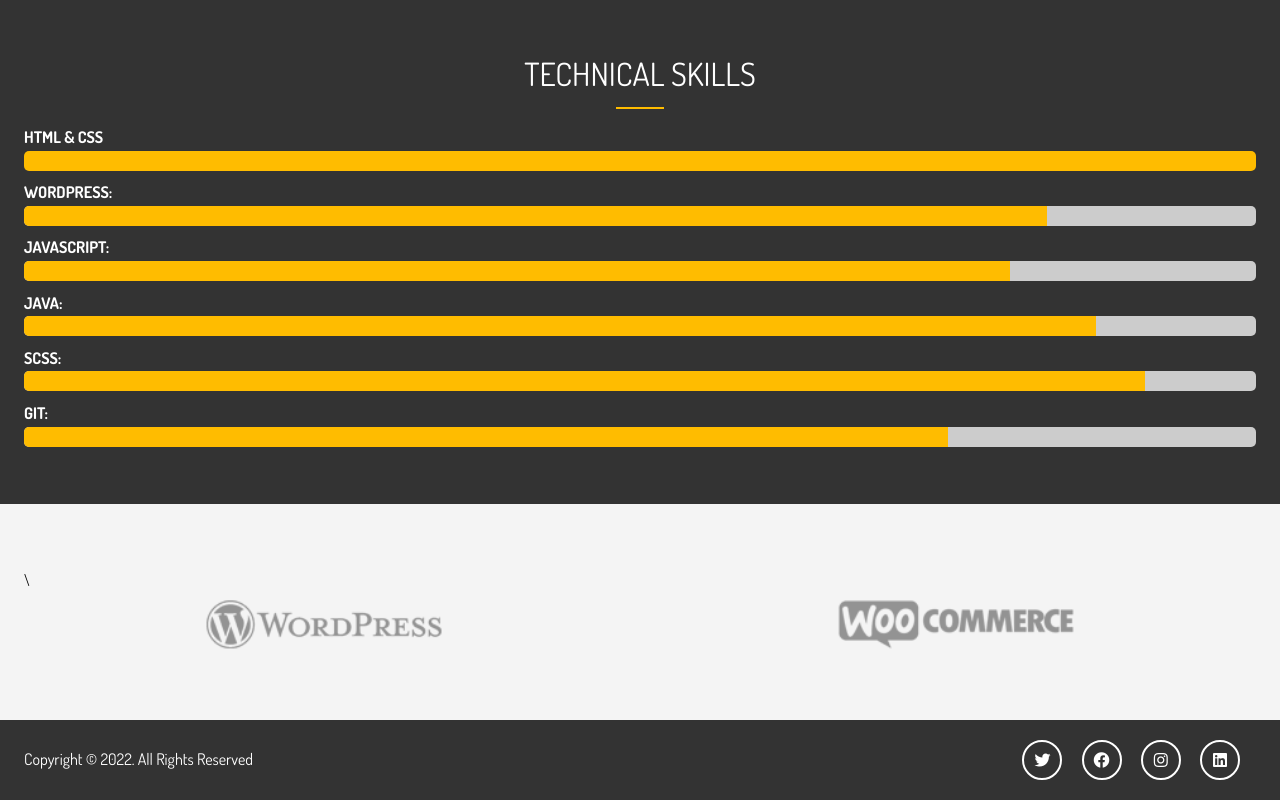
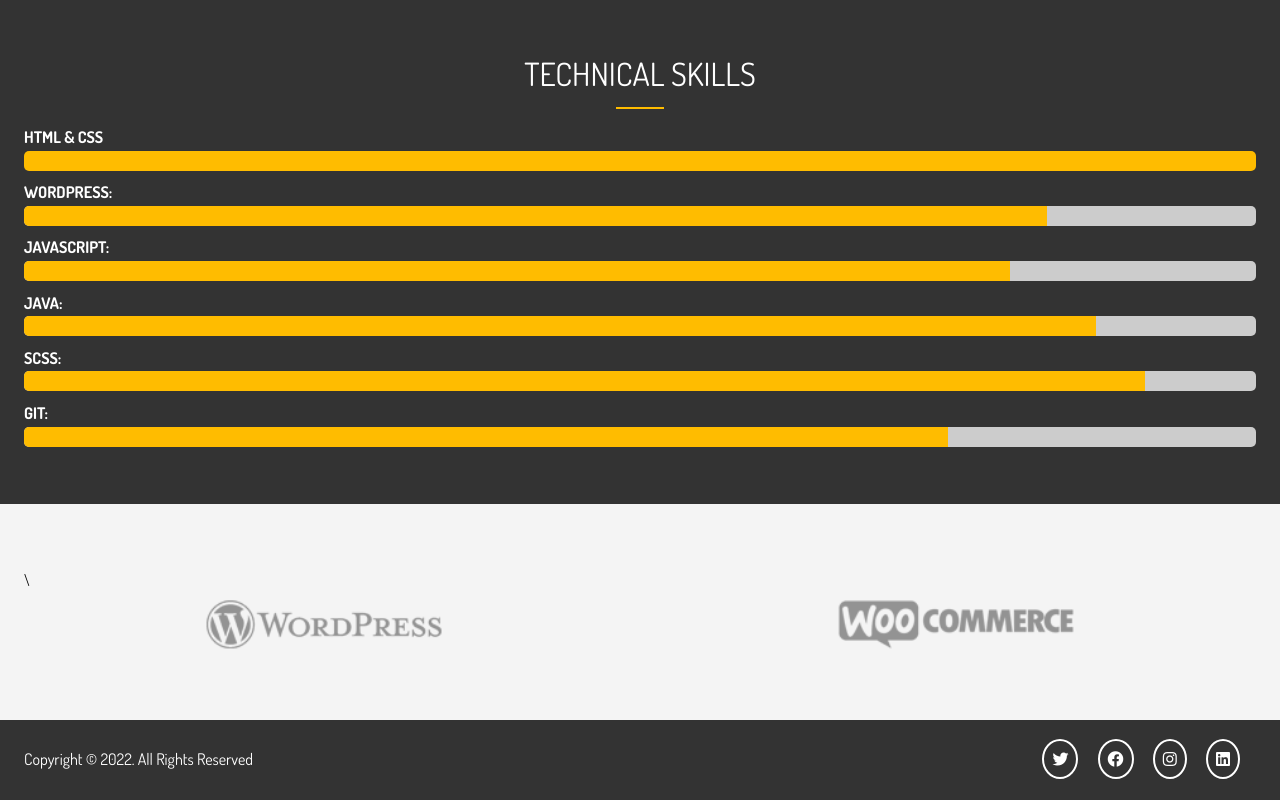
Before and after one commit to TylerJarvis8/My_Portfolio-website, a website: page dist/about.html in a window 1280 px wide. Shown: the part 743-1543 px from the top of the page. Drawn offline with Linux system fonts and the light colour scheme.

Commit message:
Updated Socials
Added links to social media accounts

```diff
--- a/scss/main.scss
+++ b/scss/main.scss
@@ -390,7 +390,7 @@ img{
         height: 5rem;
         align-items: center;
 
-        .social .fab{
+        .social a {
             margin-right: 1rem;
             border: 2px #fff solid;
             border-radius: 50%;
@@ -399,6 +399,10 @@ img{
             line-height: 20px;
             text-align: center;
             padding: 0.5rem;
+
+            .fab{
+                color: #fff;
+            }
 
             &:hover{
                 background: $main-color;
```
Also changed, not shown: dist/about.html, dist/contact.html, dist/css/main.css, dist/index.html, dist/work.html.
